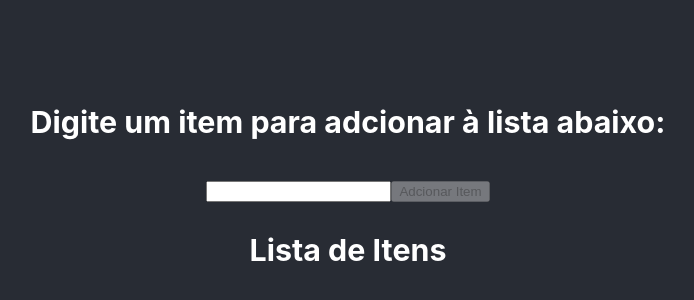
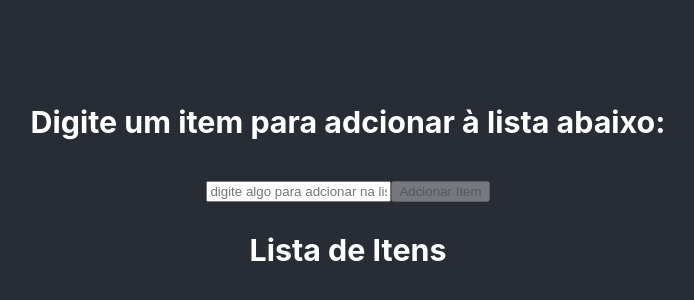
Before and after one commit to walterlbf/crud-app, a React (Create React App) app: page / in a window 1280 px wide. Shown: the part 214-514 px from the top of the page, without its empty margins (292-986 px from the left). Built offline with nearby package versions, Linux system fonts and the light colour scheme.

Commit message:
placeholder colocado no input correto

```diff
--- a/src/components/Form.js
+++ b/src/components/Form.js
@@ -34,7 +34,13 @@ const Form = ({ addItem }) => {
 
     return (
         <form onSubmit={handleSubmit}>
-            <input type='text' id='item' value={item.item} onChange={handleChange}/>
+            <input
+                type='text'
+                id='item'
+                value={item.item}
+                placeholder={item.item.length <= 0 ? 'digite algo para adcionar na lista' : ' '}
+                onChange={handleChange}
+            />
             <button
                 type='submit'
                 disabled={item.item.length <= 0}
```
